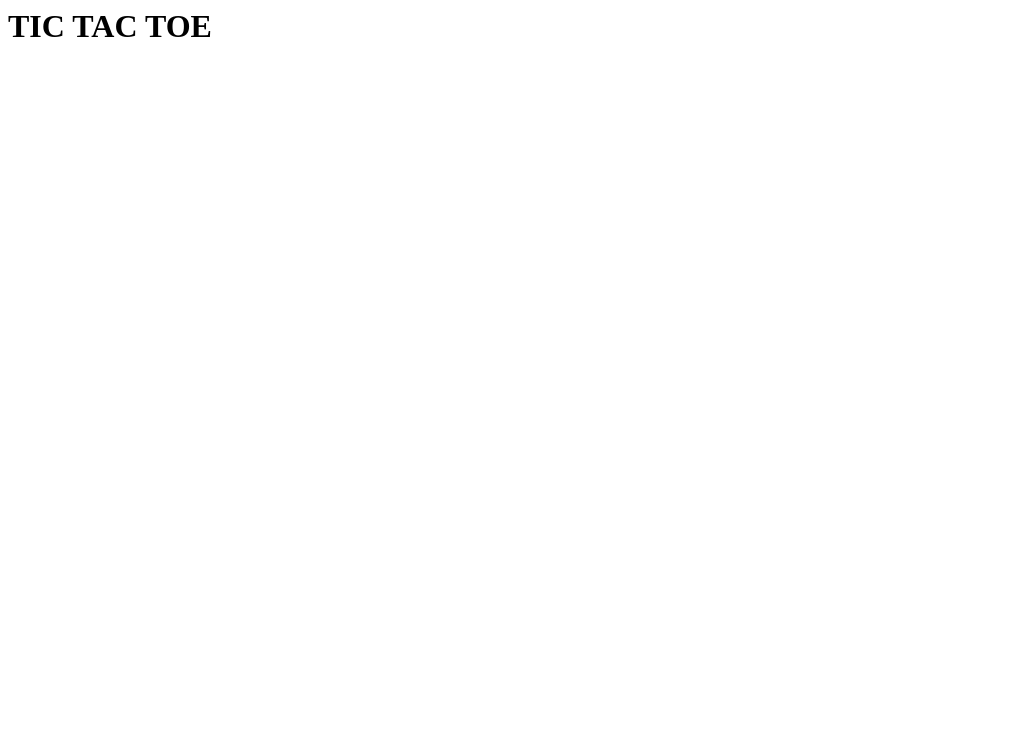
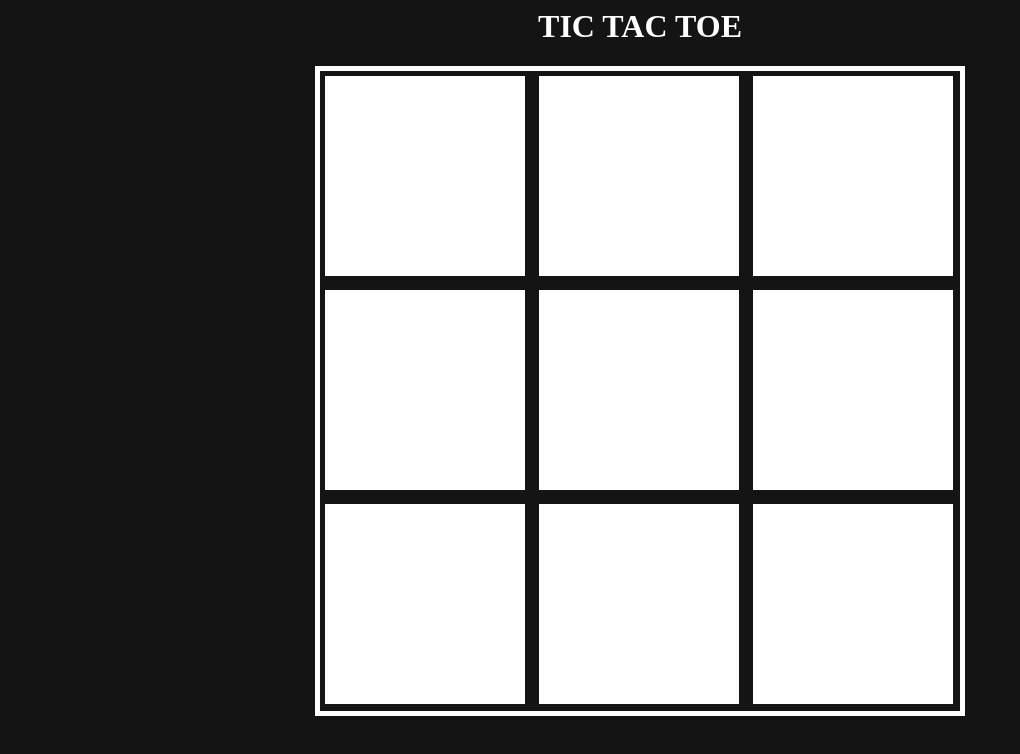
Before and after one commit to sethcatts/SHC_TicTacToe, a website: page index.html in a window 1280 px wide. Shown: the whole page, without its empty margins (0-1020 px from the left). Drawn offline with Linux system fonts and the light colour scheme.

Commit message:
Setting up gameboard

```diff
--- a/index.html
+++ b/index.html
@@ -1,24 +1,28 @@
 <html>
-  <main>
-    <header>
-      <h1 id='head_title'>TIC TAC TOE</h1>
-    </header>
-    <div id="row_1">
-      <div class="r_1"></div>
-      <div class="r_1"></div>
-      <div class="r_1"></div>
+<main>
+  <header>
+    <h1 id='head_title'>TIC TAC TOE</h1>
+    <link rel="stylesheet" type="text/css" href="styles.css">
+  </header>
+  <div id='game'>
+    <div class="game_board">
+      <div class="cell"></div>
+      <div class="cell"></div>
+      <div class="cell"></div>
     </div>
 
-    <div id="row_2">
-      <div class="r_1"></div>
-      <div class="r_1"></div>
-      <div class="r_1"></div>
+    <div class="game_board">
+      <div class="cell"></div>
+      <div class="cell"></div>
+      <div class="cell"></div>
     </div>
 
-    <div id="row_3">
-      <div class="r_1"></div>
-      <div class="r_1"></div>
-      <div class="r_1"></div>
+    <div class="game_board">
+      <div class="cell"></div>
+      <div class="cell"></div>
+      <div class="cell"></div>
     </div>
-  </main>
+  </div>
+</main>
+
 </html>
```
